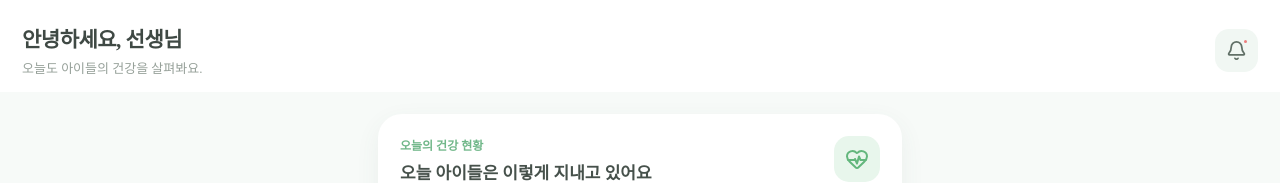
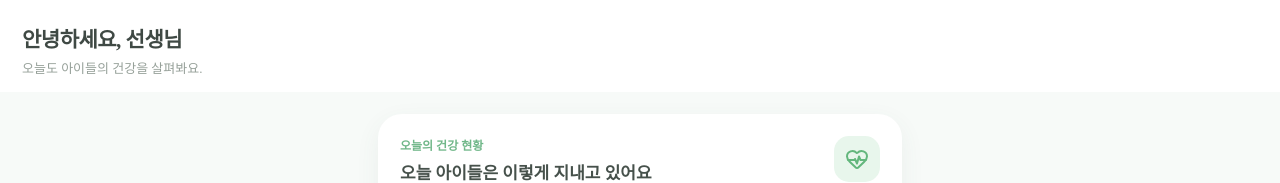
Before and after one commit to jooeunhan/ssukssuklog, a React (Vite) app: page / in a window 1280 px wide. Shown: the top 183 px of the page. Built offline with nearby package versions, Linux system fonts and the light colour scheme.

Commit message:
:art: Design: Header 구성 요소와 보호자메시지 페이지 컴포넌트 간격 조정

```diff
--- a/src/common/Header/Header.jsx
+++ b/src/common/Header/Header.jsx
@@ -1,20 +1,12 @@
 import styled from "styled-components";
-import { Bell } from "lucide-react";
 
-function Header({ title, subtitle, showNotification = true }) {
+function Header({ title, subtitle = true }) {
   return (
     <Container>
       <div>
         <Title>{title}</Title>
         {subtitle && <Subtitle>{subtitle}</Subtitle>}
       </div>
-
-      {showNotification && (
-        <NotificationButton>
-          <Bell size={21} />
-          <NotificationDot />
-        </NotificationButton>
-      )}
     </Container>
   );
 }
@@ -50,38 +42,3 @@ const Subtitle = styled.p`
 
   font-size: 13px;
 `;
-
-const NotificationButton = styled.button`
-  position: relative;
-
-  width: 43px;
-  height: 43px;
-
-  display: flex;
-  justify-content: center;
-  align-items: center;
-
-  border: none;
-  border-radius: 14px;
-
-  background: #f1f7f3;
-  color: #617067;
-
-  cursor: pointer;
-`;
-
-const NotificationDot = styled.span`
-  position: absolute;
-
-  top: 9px;
-  right: 9px;
-
-  width: 7px;
-  height: 7px;
-
-  border-radius: 50%;
-
-  background: #ed7e7e;
-
-  border: 2px solid #f1f7f3;
-`;
--- a/src/components/FormSection/FormSection.jsx
+++ b/src/components/FormSection/FormSection.jsx
@@ -9,9 +9,7 @@ function FormSection({ step, title, description, children }) {
         <div>
           <Title>{title}</Title>
 
-          {description && (
-            <Description>{description}</Description>
-          )}
+          {description && <Description>{description}</Description>}
         </div>
       </Header>
 
--- a/src/pages/Parent/ParentMessagePage.jsx
+++ b/src/pages/Parent/ParentMessagePage.jsx
@@ -1,10 +1,6 @@
 import { useState } from "react";
 import styled from "styled-components";
-import {
-  Check,
-  MessageCircleHeart,
-  Sparkles,
-} from "lucide-react";
+import { Check, MessageCircleHeart, Sparkles } from "lucide-react";
 
 import FormSection from "../../components/FormSection/FormSection";
 import ChildSelect from "../../components/Child/ChildSelect";
@@ -26,7 +22,7 @@ function ParentMessagePage() {
   ];
 
   const selectedChildInfo = children.find(
-    (child) => child.id === Number(selectedChild)
+    (child) => child.id === Number(selectedChild),
   );
 
   const todayRecords = [
@@ -62,7 +58,7 @@ function ParentMessagePage() {
 
     if (tone === "simple") {
       setMessage(
-        `안녕하세요, ${childName} 보호자님. 오늘 체온은 37.6℃였으며 간헐적인 기침이 관찰되었습니다. 점심 식사와 낮잠은 평소와 같이 잘 진행되었습니다. 가정에서도 상태를 살펴봐 주세요.`
+        `안녕하세요, ${childName} 보호자님. 오늘 체온은 37.6℃였으며 간헐적인 기침이 관찰되었습니다. 점심 식사와 낮잠은 평소와 같이 잘 진행되었습니다. 가정에서도 상태를 살펴봐 주세요.`,
       );
 
       return;
@@ -70,14 +66,14 @@ function ParentMessagePage() {
 
     if (tone === "detail") {
       setMessage(
-        `안녕하세요, ${childName} 보호자님. 오늘 ${selectedChildInfo.name}의 건강 상태를 전달드립니다. 체온은 37.6℃로 기록되었으며 활동 중 간헐적으로 기침하는 모습이 관찰되었습니다. 점심 식사는 정상적으로 섭취하였고 낮잠도 편안하게 잤습니다. 현재 특별한 이상 반응은 없으나 가정에서도 기침이나 체온 변화를 한 번 더 살펴봐 주시면 감사하겠습니다.`
+        `안녕하세요, ${childName} 보호자님. 오늘 ${selectedChildInfo.name}의 건강 상태를 전달드립니다. 체온은 37.6℃로 기록되었으며 활동 중 간헐적으로 기침하는 모습이 관찰되었습니다. 점심 식사는 정상적으로 섭취하였고 낮잠도 편안하게 잤습니다. 현재 특별한 이상 반응은 없으나 가정에서도 기침이나 체온 변화를 한 번 더 살펴봐 주시면 감사하겠습니다.`,
       );
 
       return;
     }
 
     setMessage(
-      `안녕하세요, ${childName} 보호자님 :) 오늘 ${selectedChildInfo.name}는 점심도 잘 먹고 낮잠도 편안하게 잤어요. 다만 활동 중 간헐적으로 기침하는 모습이 보여 전달드립니다. 체온은 37.6℃로 기록되었어요. 가정에서도 한 번 살펴봐 주세요.`
+      `안녕하세요, ${childName} 보호자님 :) 오늘 ${selectedChildInfo.name}는 점심도 잘 먹고 낮잠도 편안하게 잤어요. 다만 활동 중 간헐적으로 기침하는 모습이 보여 전달드립니다. 체온은 37.6℃로 기록되었어요. 가정에서도 한 번 살펴봐 주세요.`,
     );
   };
 
@@ -147,16 +143,10 @@ function ParentMessagePage() {
         title="메시지 스타일"
         description="보호자에게 전달할 말투를 선택해주세요."
       >
-        <ToneSelector
-          value={tone}
-          onChange={setTone}
-        />
+        <ToneSelector value={tone} onChange={setTone} />
       </FormSection>
 
-      <AiGenerateButton
-        type="button"
-        onClick={handleGenerate}
-      >
+      <AiGenerateButton type="button" onClick={handleGenerate}>
         <Sparkles size={18} />
         AI 메시지 만들기
       </AiGenerateButton>
@@ -175,10 +165,9 @@ function ParentMessagePage() {
 
         <TextCount>{message.length} / 1000</TextCount>
       </FormSection>
-
-      <CommonButton onClick={handleSend}>
-        보호자 메시지 저장하기
-      </CommonButton>
+      <ButtonWrapper>
+        <CommonButton onClick={handleSend}>보호자 메시지 저장하기</CommonButton>
+      </ButtonWrapper>
     </Container>
   );
 }
@@ -316,3 +305,7 @@ const TextCount = styled.p`
 
   text-align: right;
 `;
+
+const ButtonWrapper = styled.div`
+  margin-top: 18px;
+`;
```
